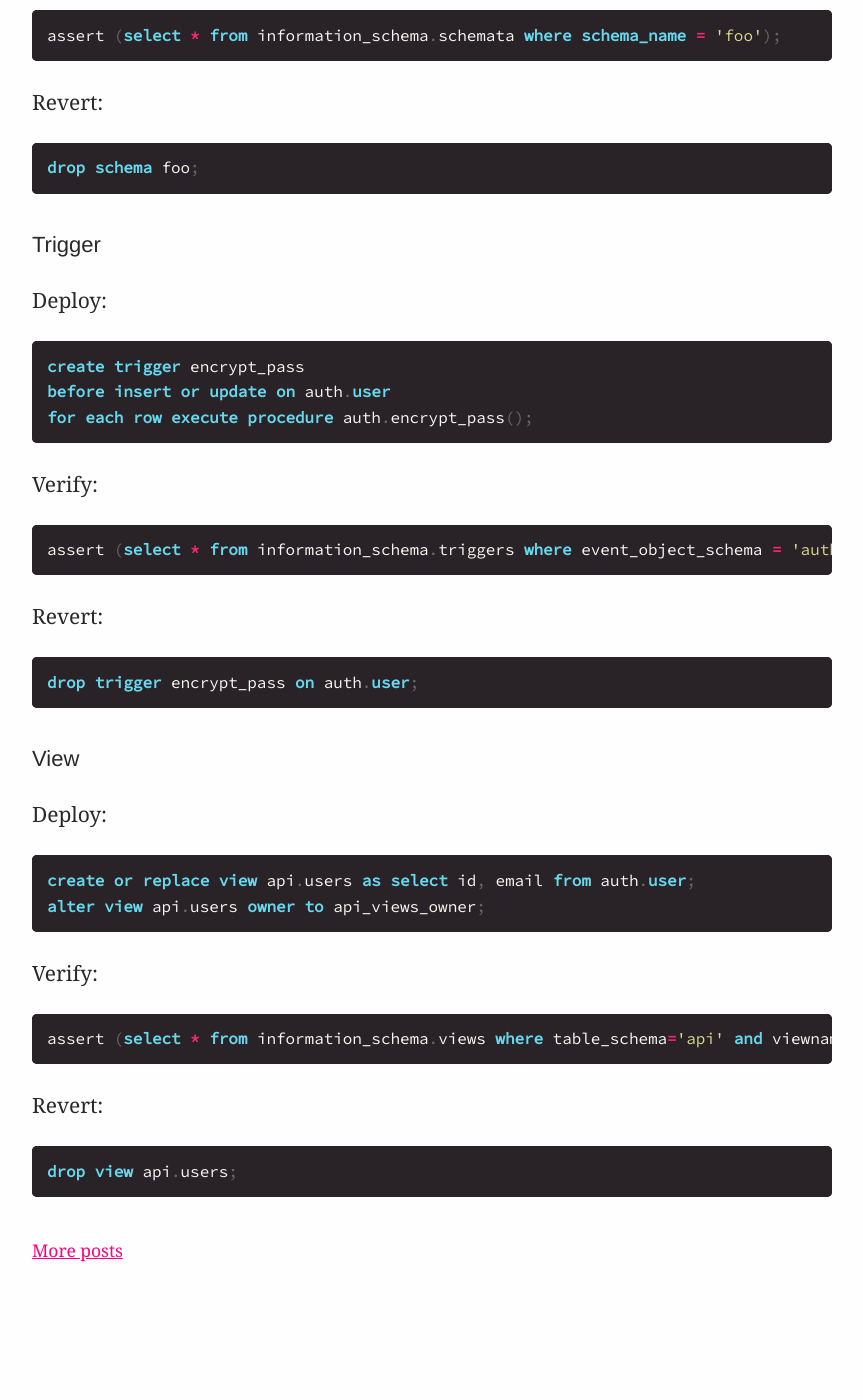
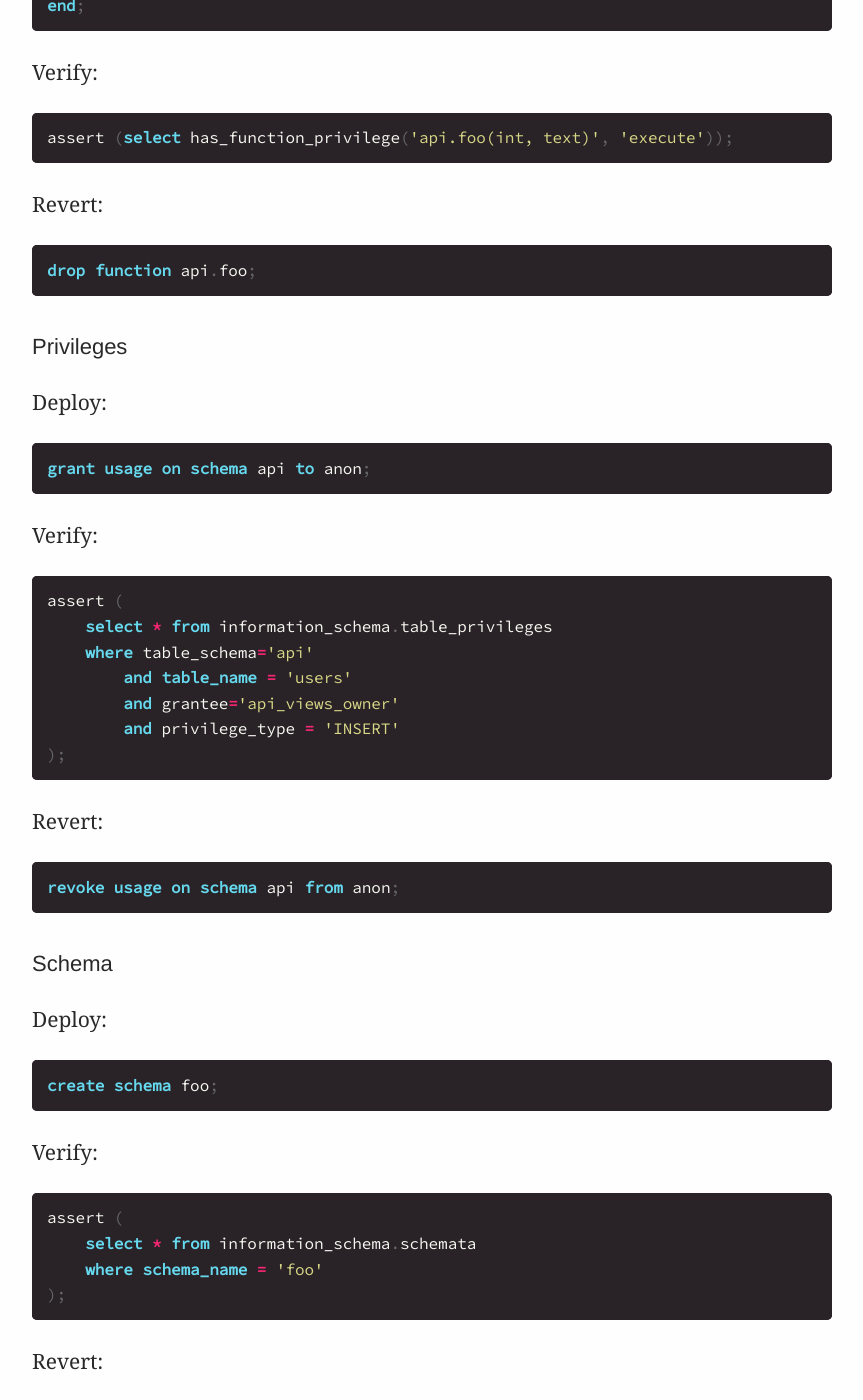
Before and after one commit to explodinglabs/explodinglabs.github.io, a Jekyll site: the page built from docs/_posts/2021-11-04-postgres-migrations.markdown, in a window 1280 px wide and 1400 px high, scrolled down 1697 px. Shown: the whole window, without its empty margins (208-1071 px from the left). Built offline with Jekyll 4.4.1, drawn with Linux system fonts in a browser that asks for light colours; before the commit the page ends 3013 px from its top, so only the background shows below that; some of the changed text lies outside the part shown.

Commit message:
Adjustments to migrations post

````diff
--- a/docs/_posts/2021-11-04-postgres-migrations.markdown
+++ b/docs/_posts/2021-11-04-postgres-migrations.markdown
@@ -4,6 +4,24 @@
 permalink: /postgres-migrations
 ---
 Deploy, verify and revert migrations for various common changes.
+
+## Extension
+
+Deploy:
+
+```sql
+create extension if not exists "foo";
+```
+
+Verify:
+```sql
+assert (select * from pg_extension where extname='foo');
+```
+
+Revert:
+```sql
+drop extension "foo";
+```
 
 ## Table
 
@@ -19,7 +37,11 @@
 
 Verify:
 ```sql
-assert (select * from information_schema.tables where table_schema = 'foo' and table_name='bar');
+assert (
+    select * from information_schema.tables
+    where table_schema = 'foo'
+        and table_name='bar'
+);
 ```
 
 Revert:
@@ -48,6 +70,29 @@
 drop function api.foo;
 ```
 
+## Privileges
+
+Deploy:
+```sql
+grant usage on schema api to anon;
+```
+
+Verify:
+```sql
+assert (
+    select * from information_schema.table_privileges
+    where table_schema='api'
+        and table_name = 'users'
+        and grantee='api_views_owner'
+        and privilege_type = 'INSERT'
+);
+```
+
+Revert:
+```sql
+revoke usage on schema api from anon;
+```
+
 ## Schema
 
 Deploy:
@@ -57,7 +102,10 @@
 
 Verify:
 ```sql
-assert (select * from information_schema.schemata where schema_name = 'foo');
+assert (
+    select * from information_schema.schemata
+    where schema_name = 'foo'
+);
 ```
 
 Revert:
@@ -76,7 +124,12 @@
 
 Verify:
 ```sql
-assert (select * from information_schema.triggers where event_object_schema = 'auth' and event_object_table = 'user' and trigger_name = 'encrypt_pass');
+assert (
+    select * from information_schema.triggers
+    where event_object_schema = 'auth'
+        and event_object_table = 'user'
+        and trigger_name = 'encrypt_pass'
+);
 ```
 
 Revert:
@@ -94,7 +147,11 @@
 
 Verify:
 ```sql
-assert (select * from information_schema.views where table_schema='api' and viewname='users');
+assert (
+    select * from information_schema.views
+    where table_schema='api'
+        and viewname='users'
+);
 ```
 
 Revert:
````
